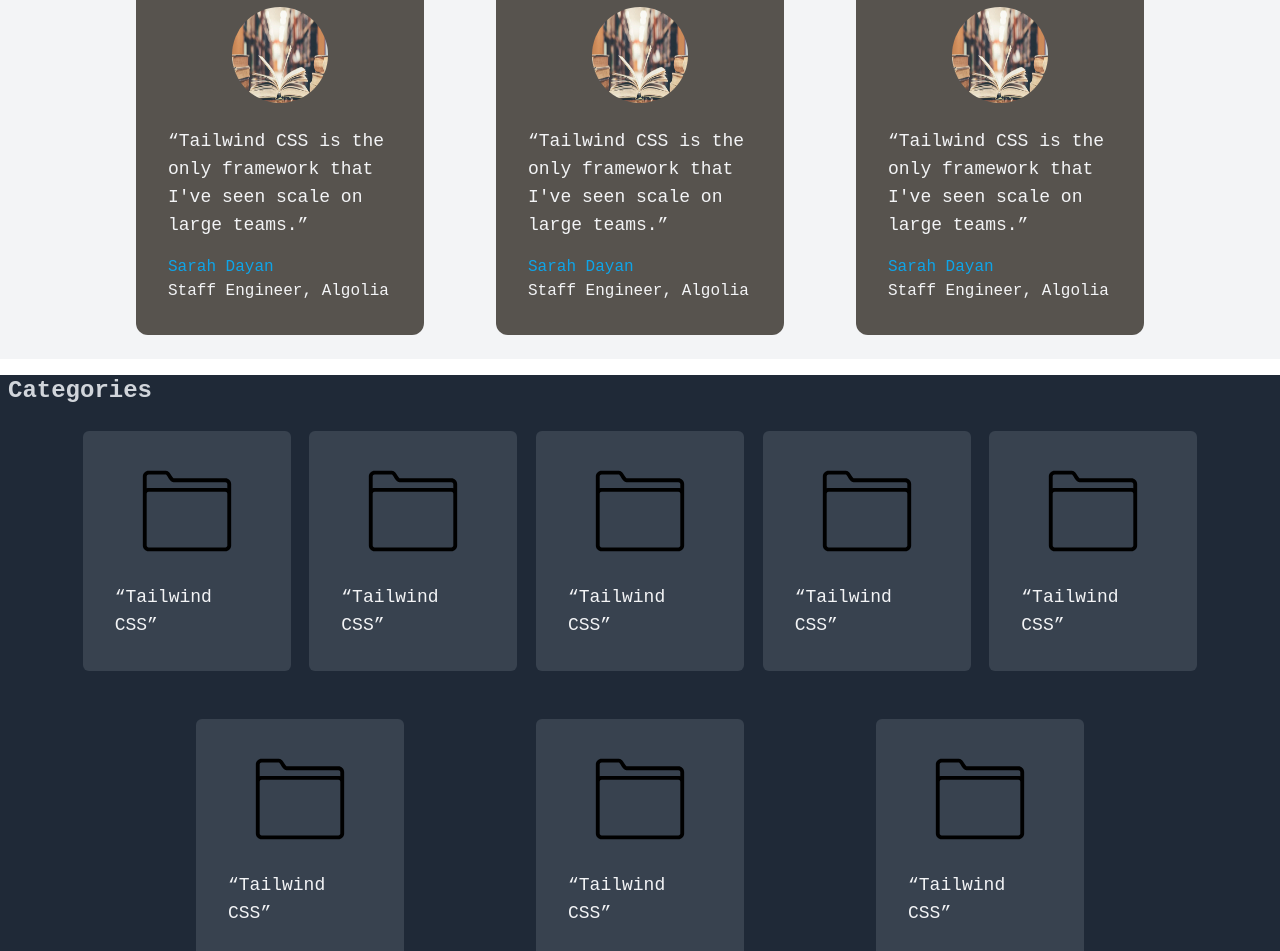
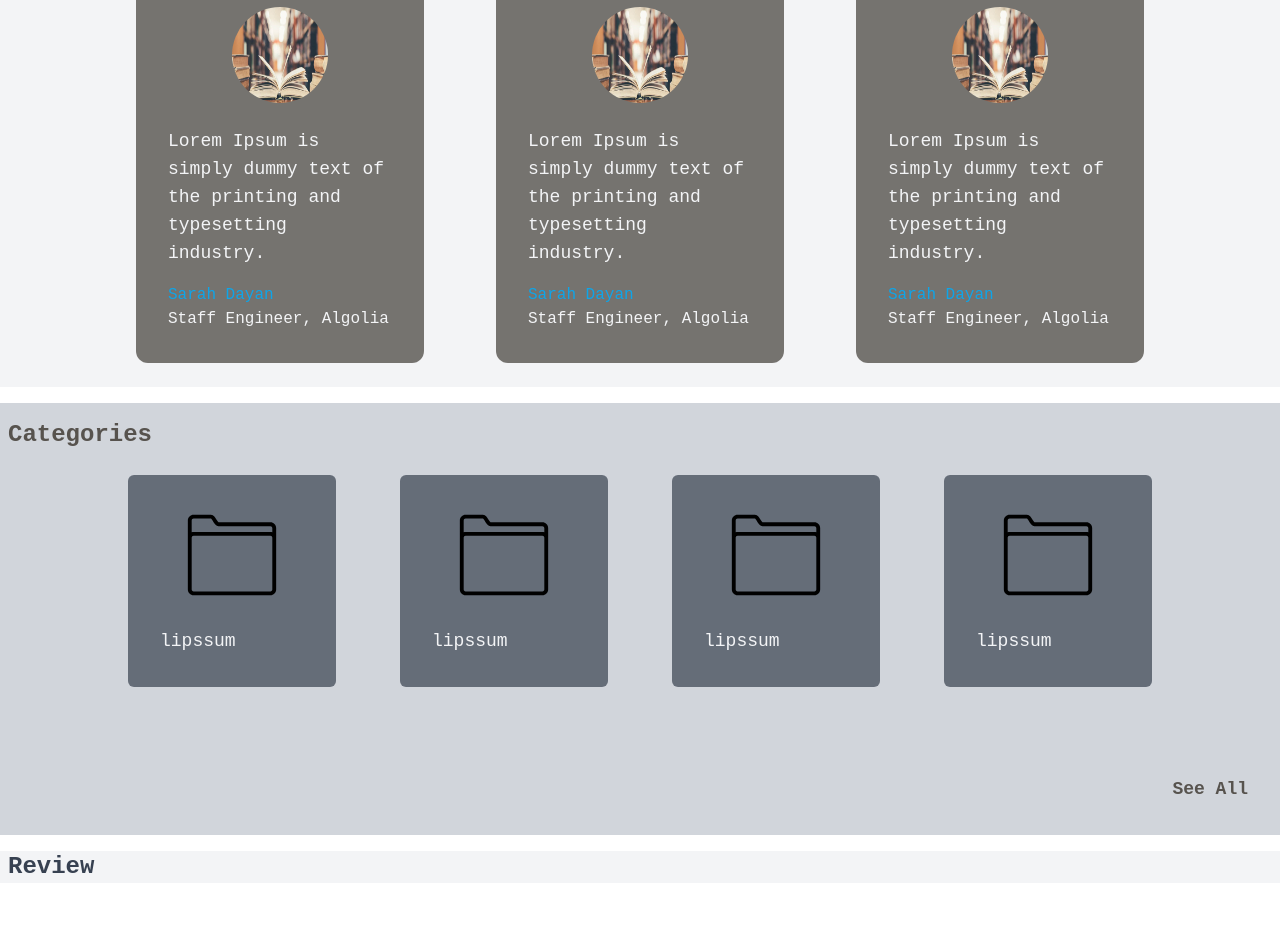
Before and after one commit to ano201/pustok, a Next.js app: page / in a window 1280 px wide. Shown: the part 740-1691 px from the top of the page. Built offline with nearby package versions, Linux system fonts and the light colour scheme.

Commit message:
starting review

```diff
--- a/components/Home/Card.js
+++ b/components/Home/Card.js
@@ -1,9 +1,7 @@
-
-
 const Card = () => {
   return (
     <div style={{ width: "18rem" }}>
-      <figure className="rounded-xl p-8 text-gray-100 bg-stone-600 my-6">
+      <figure className="rounded-xl p-8 text-gray-100 bg-stone-600/80 my-6">
         <img
           className="w-24 h-24 rounded-full mx-auto"
           src="/Images/library.jpg"
@@ -14,8 +12,8 @@
         <div className="pt-6 space-y-4">
           <blockquote>
             <p className="text-lg font-medium">
-              “Tailwind CSS is the only framework that I&apos;ve seen scale on large
-              teams.”
+              Lorem Ipsum is simply dummy text of the printing and typesetting
+              industry.
             </p>
           </blockquote>
           <figcaption className="font-medium">
--- a/components/Home/Categories.js
+++ b/components/Home/Categories.js
@@ -1,18 +1,38 @@
 import Category from "./Category.js";
+import { useEffect, useState } from "react";
+import { useWindowSize } from "react-use";
+import Link from "next/link";
 
 const Categories = () => {
+  // const size = useWindowSize();
+  // const width = size.width;
+  // const [large, setLarge] = useState(false);
+
+  // useEffect(() => {
+  //   if (width >= 800) {
+  //     setLarge(true);
+  //   } else {
+  //     setLarge(false);
+  //   }
+  // }, [width]);
+
   return (
-    <div className="bg-gray-800">
-      <h1 className="ml-2 text-2xl font-semibold text-gray-300">Categories</h1>
+    <div className="bg-gray-300 py-4 relative">
+      <h1 className="ml-2 text-2xl font-semibold text-stone-600">Categories</h1>
       <div className="max-w-6xl mx-auto flex justify-evenly flex-wrap">
         <Category></Category>
         <Category></Category>
         <Category></Category>
         <Category></Category>
-        <Category></Category>
-        <Category></Category>
-        <Category></Category>
-        <Category></Category>
+      </div>
+      <aside>
+        <button></button>
+      </aside>
+      <aside>
+        <button></button>
+      </aside>
+      <div className="text-right px-8 py-4 text-stone-600 text-lg font-extrabold">
+        <Link href="/allCategories">See All</Link>
       </div>
     </div>
   );
--- a/components/Home/Category.js
+++ b/components/Home/Category.js
@@ -1,7 +1,7 @@
 const Category = () => {
   return (
     <div style={{ width: "13rem" }}>
-      <figure className="rounded-md p-8 text-gray-100 bg-gray-400/20 my-6">
+      <figure className="rounded-md p-8 text-gray-100 bg-gray-800/60 my-6">
         <img
           className="w-24 h-24 full mx-auto"
           src="/Images/Icons/folder.svg"
@@ -11,7 +11,7 @@
         />
         <div className="pt-6 space-y-4">
           <blockquote>
-            <p className="text-lg font-medium">“Tailwind CSS”</p>
+            <p className="text-lg font-medium">lipssum</p>
           </blockquote>
         </div>
       </figure>
--- a/components/Home/Review.js
+++ b/components/Home/Review.js
@@ -1,7 +1,7 @@
 const Review = () => {
   return (
-    <div>
-      <h1 className="text-center text-2xl text-red-600">Review</h1>
+    <div className="bg-gray-100">
+      <h1 className="ml-2 text-2xl font-semibold text-gray-700">Review</h1>
     </div>
   );
 };
--- a/components/Shared/Navigation.js
+++ b/components/Shared/Navigation.js
@@ -51,7 +51,7 @@
           }}
           className="w-screen h-14 z-50 bg-white/70 backdrop-filter backdrop-blur-lg shadow fixed"
         >
-          <nav className=" bg-gray-100 text-gray-700 py-1 pr-2">
+          <nav className=" bg-gray-100 text-gray-700 py-1 pr-2 pb-4">
             <div className="max-w-6xl mx-auto">
               <div className="flex justify-between items-center">
                 <div>
--- /dev/null
+++ b/pages/allCategories.js
@@ -0,0 +1,11 @@
+
+
+const categories = () => {
+    return (
+        <div className="pt-14">
+      <h1 className="text-center text-2xl text-red-600">Root of Categories</h1>
+    </div>
+    );
+};
+
+export default categories;
--- a/pages/index.js
+++ b/pages/index.js
@@ -21,7 +21,7 @@
         <section className="mt-4">
           <Categories></Categories>
         </section>
-        <section className="mt-28">
+        <section className="mt-4">
           <Review></Review>
         </section>
       </main>
```
